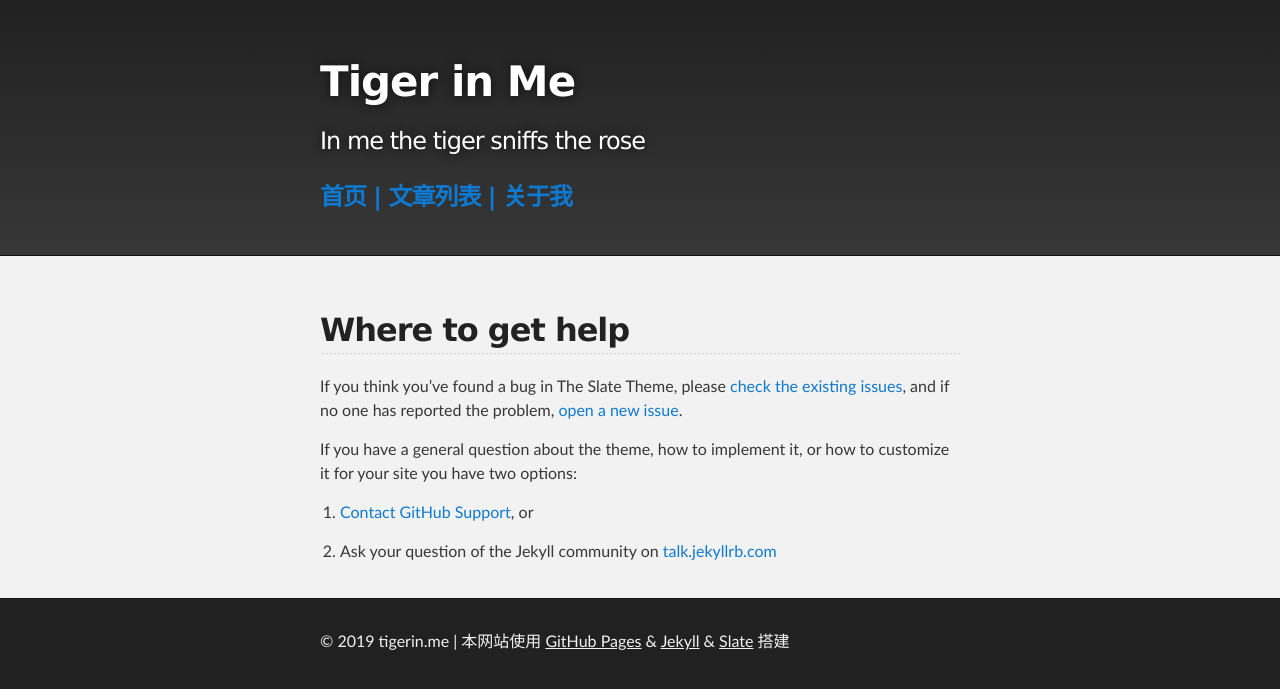
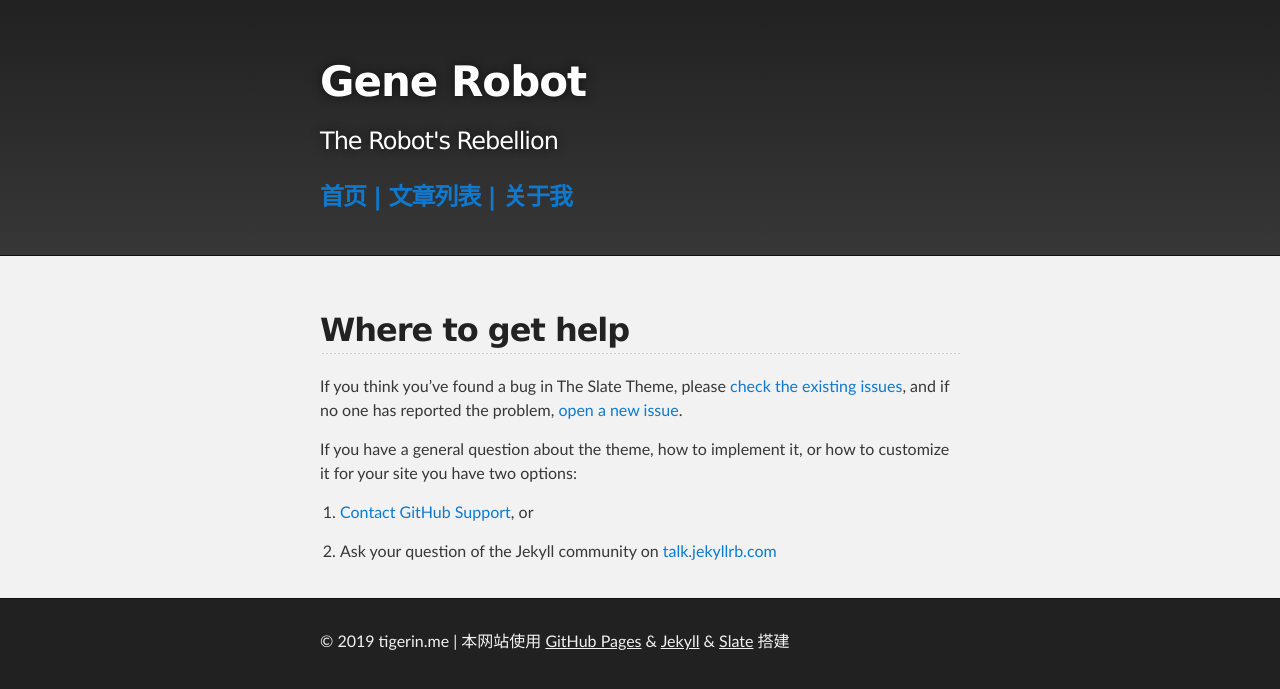
Before and after one commit to s32n/s32n.github.io, a Jekyll site: the page built from docs/SUPPORT.md, in a window 1280 px wide. Shown: the top 689 px of the page. Built offline with Jekyll 4.4.1, drawn with Linux system fonts in a browser that asks for light colours; our own code applies the rules of GitHub Pages for plain Markdown files.

Commit message:
change the title

```diff
--- a/_config.yml
+++ b/_config.yml
@@ -1,4 +1,4 @@
-title: Tiger in Me
-description: In me the tiger sniffs the rose
+title: Gene Robot
+description: The Robot's Rebellion
 theme: jekyll-theme-slate
 comments: true
```
